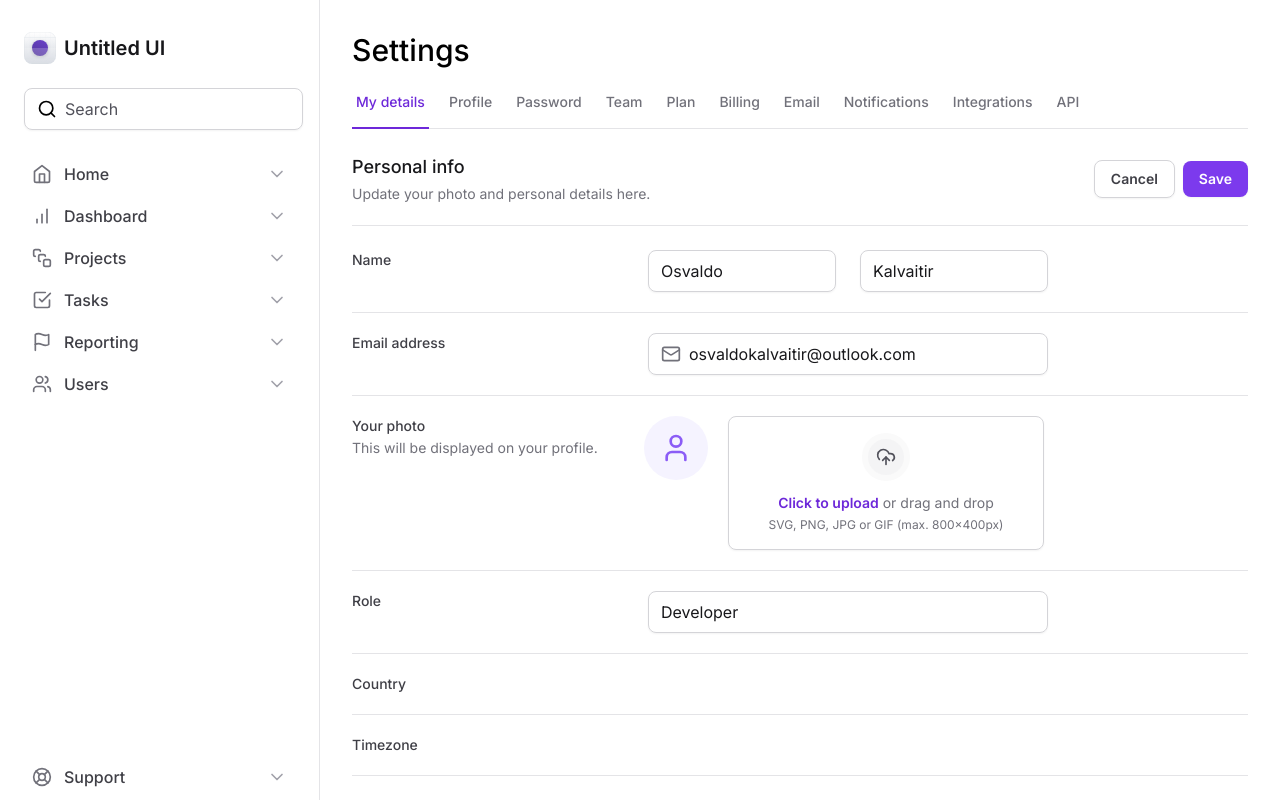
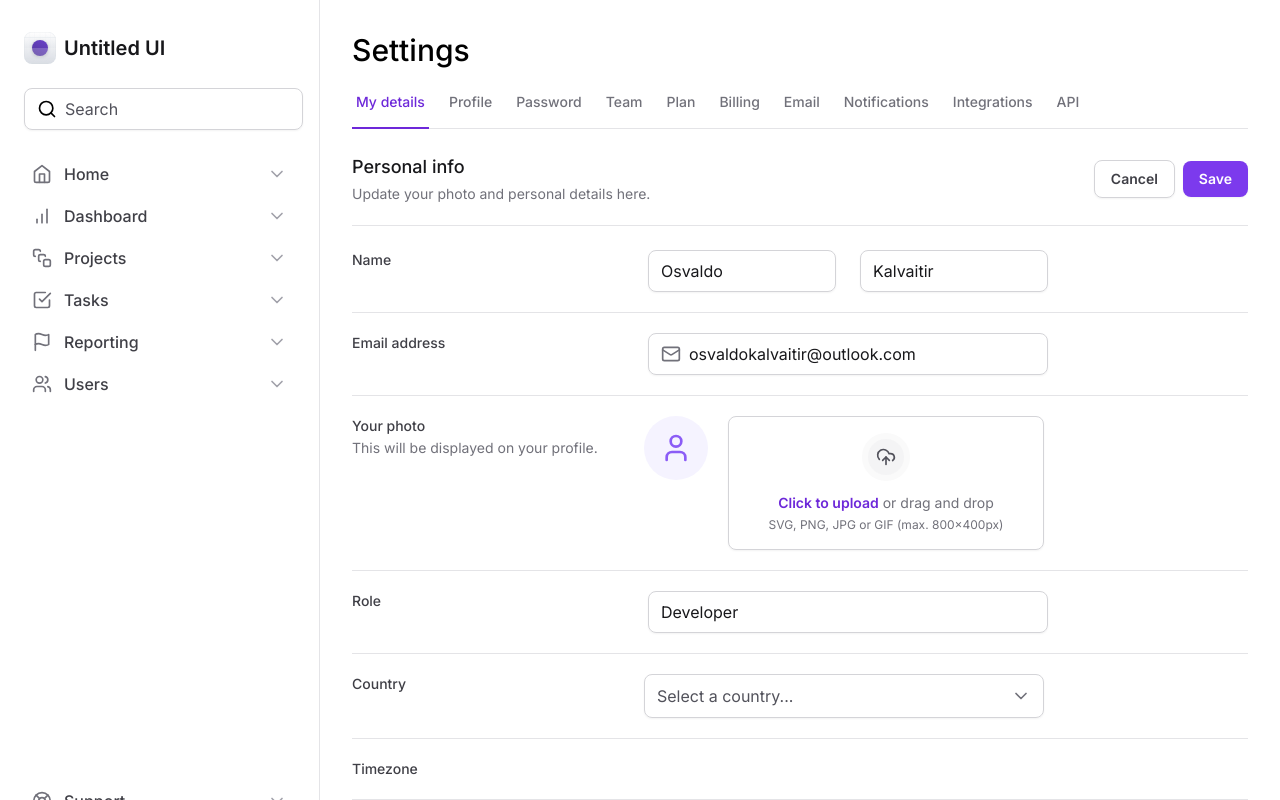
Before and after one commit to osvaldokalvaitir/reactjs-mastering-tailwind, a Next.js app: page / in a window 1280 px wide. Shown: the top 800 px of the page. Built offline with nearby package versions, Linux system fonts and the light colour scheme.

Commit message:
Criando Select de País

```diff
--- a/package.json
+++ b/package.json
@@ -9,6 +9,7 @@
     "lint": "next lint"
   },
   "dependencies": {
+    "@radix-ui/react-select": "^1.2.2",
     "@radix-ui/react-tabs": "^1.0.4",
     "@types/node": "20.4.8",
     "@types/react": "18.2.18",
--- a/src/app/page.tsx
+++ b/src/app/page.tsx
@@ -1,7 +1,8 @@
+import { Mail } from 'lucide-react'
 import { SettingsTabs } from '@/components/SettingsTabs'
 import * as Input from '@/components/Input'
-import { Mail } from 'lucide-react'
 import * as FileInput from '@/components/Form/FileInput'
+import { Select } from '@/components/Form/Select'
 
 export default function Home() {
   return (
@@ -109,7 +110,7 @@
             >
               Country
             </label>
-            <div />
+            <Select />
           </div>
 
           <div className="grid grid-cols-form gap-3 pt-5">
--- /dev/null
+++ b/src/components/Form/Select.tsx
@@ -0,0 +1,59 @@
+'use client'
+
+import * as SelectPrimitive from '@radix-ui/react-select'
+import { Check, ChevronDown } from 'lucide-react'
+
+export interface SelectProps {}
+
+export function Select(props: SelectProps) {
+  return (
+    <SelectPrimitive.Root>
+      <SelectPrimitive.Trigger className="flex h-11 w-full items-center justify-between gap-2 rounded-lg border border-zinc-300 px-3 py-2 shadow-sm data-[placeholder]:text-zinc-600">
+        <SelectPrimitive.Value
+          placeholder="Select a country..."
+          className="text-black"
+        />
+        <SelectPrimitive.Icon>
+          <ChevronDown className="h-5 w-5 text-zinc-500" />
+        </SelectPrimitive.Icon>
+      </SelectPrimitive.Trigger>
+
+      <SelectPrimitive.Portal>
+        <SelectPrimitive.Content
+          side="bottom"
+          position="popper"
+          sideOffset={8}
+          className="z-10 w-[--radix-select-trigger-width] overflow-hidden rounded-lg border border-zinc-200 bg-white"
+        >
+          <SelectPrimitive.Viewport>
+            <SelectPrimitive.Item
+              value="br"
+              className="flex items-center justify-between gap-2 px-3 py-2.5 outline-none data-[highlighted]:bg-zinc-50"
+            >
+              <SelectPrimitive.ItemText className="text-black">
+                Brazil
+              </SelectPrimitive.ItemText>
+
+              <SelectPrimitive.ItemIndicator>
+                <Check className="h-4 w-4 text-violet-500" />
+              </SelectPrimitive.ItemIndicator>
+            </SelectPrimitive.Item>
+
+            <SelectPrimitive.Item
+              value="us"
+              className="flex items-center justify-between gap-2 px-3 py-2.5 outline-none data-[highlighted]:bg-zinc-50"
+            >
+              <SelectPrimitive.ItemText className="text-black">
+                United States
+              </SelectPrimitive.ItemText>
+
+              <SelectPrimitive.ItemIndicator>
+                <Check className="h-4 w-4 text-violet-500" />
+              </SelectPrimitive.ItemIndicator>
+            </SelectPrimitive.Item>
+          </SelectPrimitive.Viewport>
+        </SelectPrimitive.Content>
+      </SelectPrimitive.Portal>
+    </SelectPrimitive.Root>
+  )
+}
```
Also changed, not shown: 1 other file (tests, documents, lock files or other folders).
